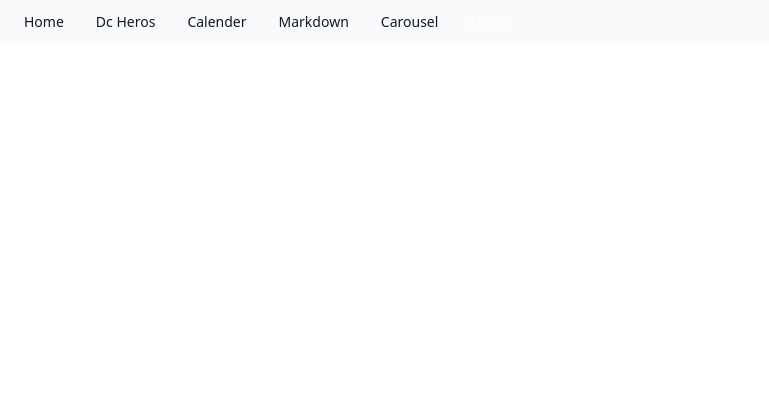
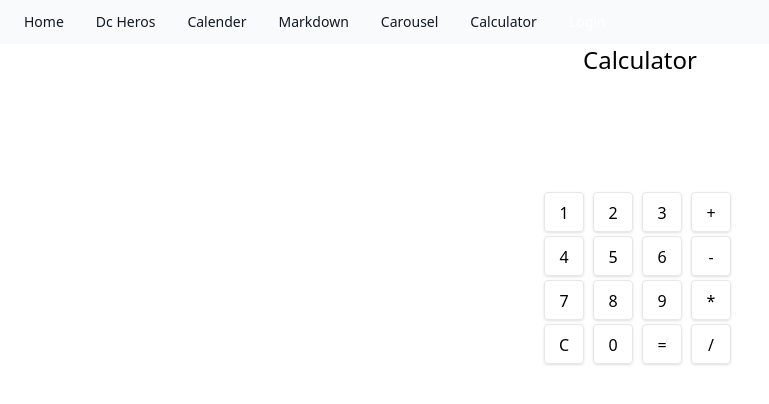
Before and after one commit to shahriarshaon1993/vue3-bitfumes, a Vue app in the folder vue3/: page /calculator in a window 1280 px wide. Shown: the top 404 px of the page, without its empty margins (0-769 px from the left). Built offline with nearby package versions, Linux system fonts and the light colour scheme; no server answers.

Commit message:
Calculator

```diff
--- a/vue3/src/components/AppHeader.vue
+++ b/vue3/src/components/AppHeader.vue
@@ -36,6 +36,7 @@
                 { title: "Calender", to: "/calender" },
                 { title: "Markdown", to: "/markdown" },
                 { title: "Carousel", to: "/carousel" },
+                { title: "Calculator", to: "/calculator" },
             ]
         }
     },
--- /dev/null
+++ b/vue3/src/pages/Calculator.vue
@@ -0,0 +1,112 @@
+<template>
+    <div class="m-auto">
+        <h1 class="text-2xl text-center">Calculator</h1>
+
+        <p class="text-3xl text-right mt-5 mb-2 w-48 h-12 overflow-x-scroll" style="direction: rtl;">
+            {{ currentNumber }}
+        </p>
+
+        <div class="h-10">
+            <small v-if="selectedOperation">
+                {{ prevNum }} {{ selectedOperation }} {{ currentNumber }}
+            </small>
+        </div>
+
+        <div class="grid grid-cols-4 gap-1">
+            <button @click="pressed('1')" class="p-2 w-10 h-10 border rounded shadow">1</button>
+            <button @click="pressed('2')" class="p-2 w-10 h-10 border rounded shadow">2</button>
+            <button @click="pressed('3')" class="p-2 w-10 h-10 border rounded shadow">3</button>
+            <button @click="pressed('+')" class="p-2 w-10 h-10 border rounded shadow">+</button>
+            <button @click="pressed('4')" class="p-2 w-10 h-10 border rounded shadow">4</button>
+            <button @click="pressed('5')" class="p-2 w-10 h-10 border rounded shadow">5</button>
+            <button @click="pressed('6')" class="p-2 w-10 h-10 border rounded shadow">6</button>
+            <button @click="pressed('-')" class="p-2 w-10 h-10 border rounded shadow">-</button>
+            <button @click="pressed('7')" class="p-2 w-10 h-10 border rounded shadow">7</button>
+            <button @click="pressed('8')" class="p-2 w-10 h-10 border rounded shadow">8</button>
+            <button @click="pressed('9')" class="p-2 w-10 h-10 border rounded shadow">9</button>
+            <button @click="pressed('*')" class="p-2 w-10 h-10 border rounded shadow">*</button>
+            <button @click="pressed('c')" class="p-2 w-10 h-10 border rounded shadow">C</button>
+            <button @click="pressed('0')" class="p-2 w-10 h-10 border rounded shadow">0</button>
+            <button @click="pressed('=')" class="p-2 w-10 h-10 border rounded shadow">=</button>
+            <button @click="pressed('/')" class="p-2 w-10 h-10 border rounded shadow">/</button>
+        </div>
+    </div>
+</template>
+
+<script>
+import { onMounted, onUnmounted, ref } from "vue";
+
+export default {
+    setup() {
+        const operations = ["+", "-", "*", "/"];
+        const numbers = ["1", "2", "3", "4", "5", "6", "7", "8", "9", "0"];
+        const currentNumber = ref("");
+        const prevNum = ref("");
+        const selectedOperation = ref("");
+
+        function pressed(value) {
+            if (value === "=" || value === "Enter") calculate();
+            else if (value === "c") clear();
+            else if (operations.includes(value)) applyOperation(value);
+            else if (numbers.includes(value)) apprendNumber(value);
+        }
+
+        function apprendNumber(value) {
+            currentNumber.value = currentNumber.value + value;
+        }
+
+        function applyOperation(value) {
+            calculate();
+            prevNum.value = currentNumber.value;
+            currentNumber.value = "";
+            selectedOperation.value = value;
+        }
+
+        function calculate() {
+            if (selectedOperation.value === "*") multiply();
+            else if (selectedOperation.value === "/") divide();
+            else if (selectedOperation.value === "-") subtract();
+            else if (selectedOperation.value === "+") sum();
+
+            prevNum.value = "";
+            selectedOperation.value = "";
+        }
+
+        function multiply() {
+            currentNumber.value = prevNum.value * currentNumber.value;
+        }
+
+        function divide() {
+            currentNumber.value = prevNum.value / currentNumber.value;
+        }
+
+        function subtract() {
+            currentNumber.value = prevNum.value - currentNumber.value;
+        }
+
+        function sum() {
+            currentNumber.value = +prevNum.value + +currentNumber.value;
+        }
+
+        function clear() {
+            currentNumber.value = "";
+        }
+
+        const handleKeydown = (e) => pressed(e.key);
+
+        onMounted(() => window.addEventListener('keydown', handleKeydown));
+        onUnmounted(() => window.addEventListener('keydown', handleKeydown));
+
+        return {
+            selectedOperation,
+            currentNumber,
+            pressed,
+            prevNum
+        }
+    }
+}
+</script>
+
+<style>
+
+</style>
--- a/vue3/src/router.js
+++ b/vue3/src/router.js
@@ -4,6 +4,7 @@
 import Calender from './pages/Calender.vue';
 import Markdown from './pages/Markdown.vue';
 import Carousel from './pages/Carousel.vue';
+import Calculator from './pages/Calculator.vue';
 
 const routes = [
     { path: '/', component: Home },
@@ -11,6 +12,7 @@
     { path: '/calender', component: Calender },
     { path: '/markdown', component: Markdown },
     { path: '/carousel', component: Carousel },
+    { path: '/calculator', component: Calculator },
 ];
 
 const router = createRouter({
```
